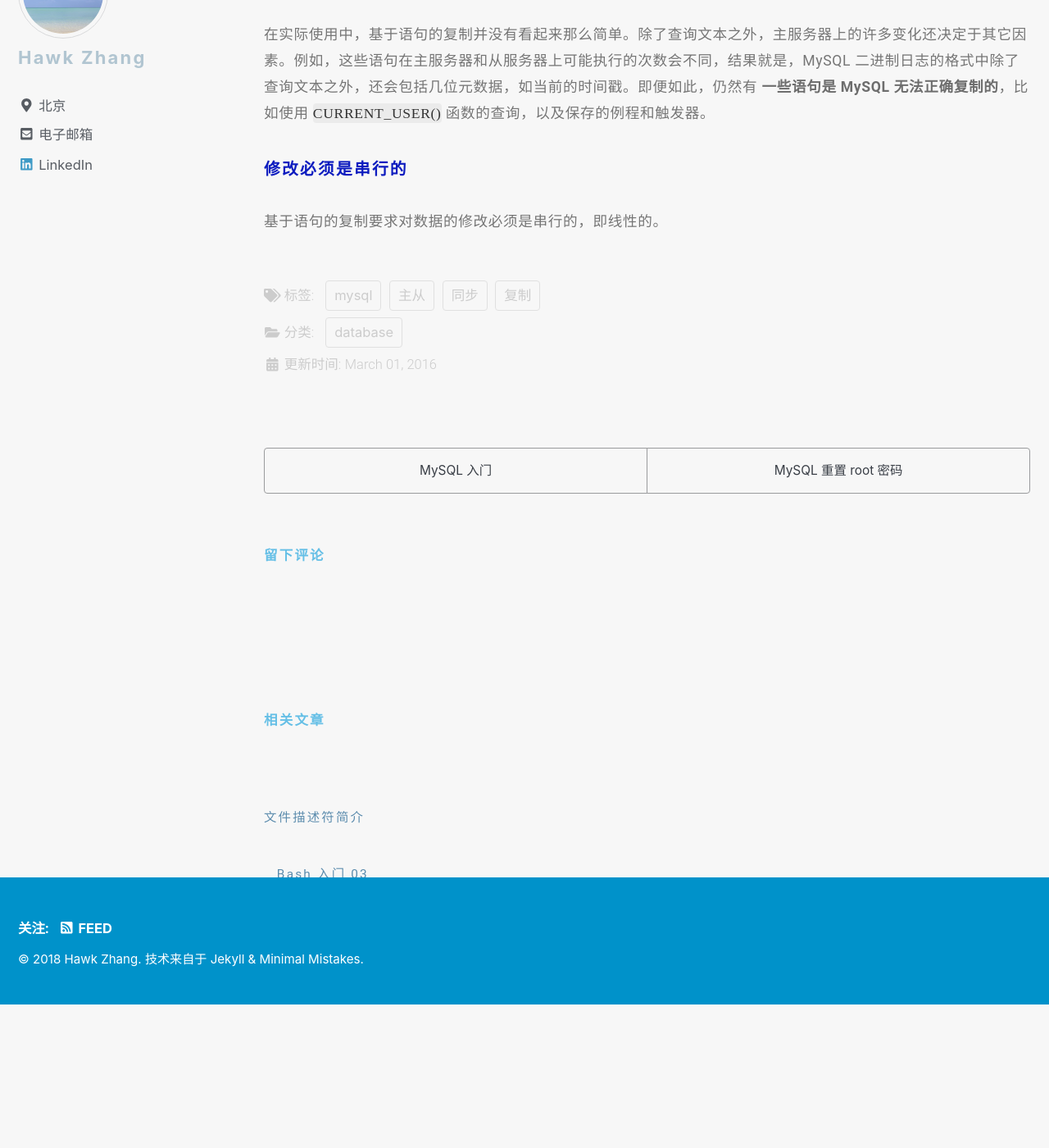
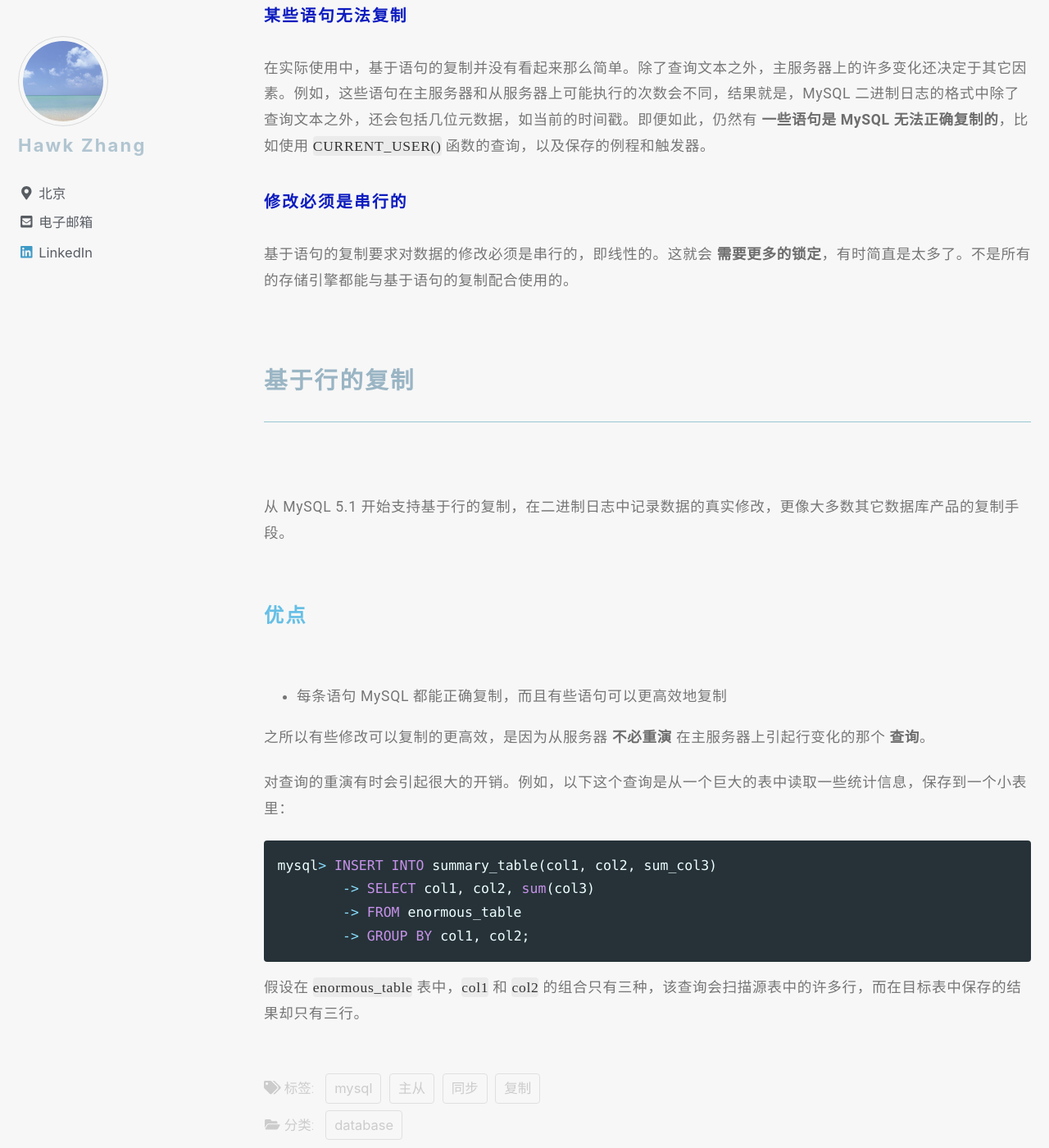
Before and after one commit to narru888/linotes_note, a Jekyll site: the page built from _posts/mysql/2016-03-01-master.slave.md, in a window 1280 px wide and 1400 px high, scrolled down 18150 px. Shown: the whole window at 82% size. Built offline with Jekyll 4.4.1, drawn with Linux system fonts in a browser that asks for light colours; nearby versions of some CDN libraries; a script that is not in the unit is left out; comment, search, counter and statistics services are not loaded; before the commit the page ends 19391 px from its top, so only the background shows below that.

Commit message:
update on 2018-08-11 12:00:01 CST

````diff
--- a/_posts/mysql/2016-03-01-master.slave.md
+++ b/_posts/mysql/2016-03-01-master.slave.md
@@ -581,4 +581,35 @@ MySQL 5.0 及较早版本只支持基于语句的复制，也称逻辑复制。
 
 ##### 修改必须是串行的
 
-基于语句的复制要求对数据的修改必须是串行的，即线性的。
+基于语句的复制要求对数据的修改必须是串行的，即线性的。这就会 **需要更多的锁定**，有时简直是太多了。不是所有的存储引擎都能与基于语句的复制配合使用的。
+
+
+
+
+
+
+
+
+
+
+### 基于行的复制
+
+从 MySQL 5.1 开始支持基于行的复制，在二进制日志中记录数据的真实修改，更像大多数其它数据库产品的复制手段。
+
+
+#### 优点
+
+* 每条语句 MySQL 都能正确复制，而且有些语句可以更高效地复制
+
+之所以有些修改可以复制的更高效，是因为从服务器 **不必重演** 在主服务器上引起行变化的那个 **查询**。
+
+对查询的重演有时会引起很大的开销。例如，以下这个查询是从一个巨大的表中读取一些统计信息，保存到一个小表里：
+
+```sql
+mysql> INSERT INTO summary_table(col1, col2, sum_col3)
+	-> SELECT col1, col2, sum(col3)
+	-> FROM enormous_table
+	-> GROUP BY col1, col2;
+```
+
+假设在 `enormous_table` 表中，`col1` 和 `col2` 的组合只有三种，该查询会扫描源表中的许多行，而在目标表中保存的结果却只有三行。
````
